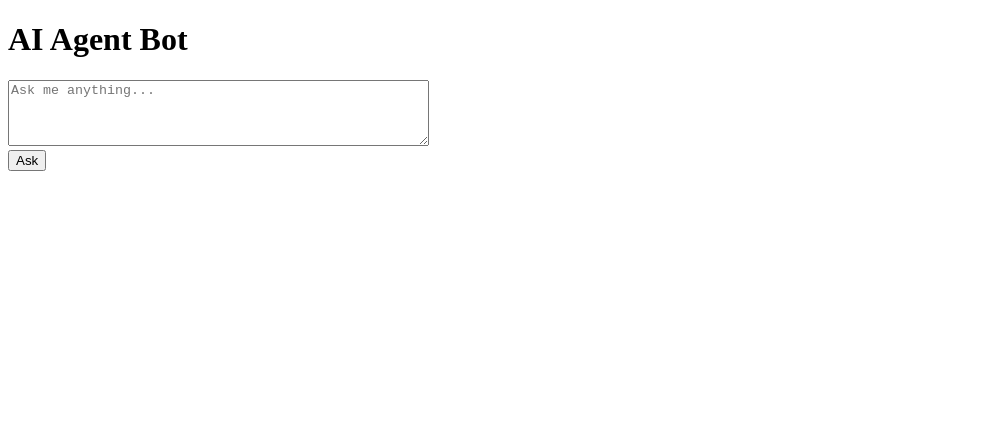
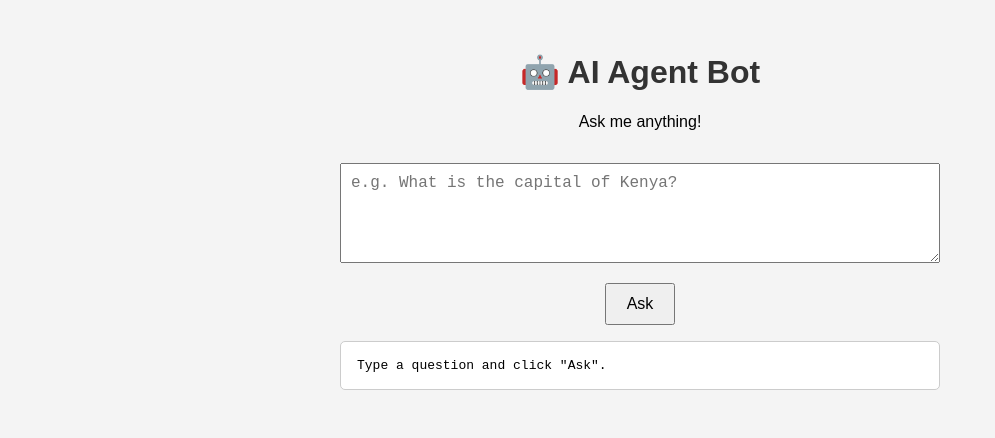
Before and after one commit to Antony-Njoroge/AI-Agent-bot, a website: page public/index.html in a window 1280 px wide. Shown: the whole page, without its empty margins (0-995 px from the left). Drawn offline with Linux system fonts and the light colour scheme.

Commit message:
Update index.html

```diff
--- a/public/index.html
+++ b/public/index.html
@@ -3,12 +3,52 @@
 <head>
   <meta charset="UTF-8" />
   <title>🤖 AI Agent Bot</title>
+  <style>
+    body {
+      font-family: Arial, sans-serif;
+      background: #f4f4f4;
+      padding: 2rem;
+      max-width: 600px;
+      margin: auto;
+      text-align: center;
+    }
+    h1 {
+      color: #333;
+    }
+    textarea {
+      width: 100%;
+      height: 100px;
+      font-size: 1rem;
+      padding: 10px;
+      margin-top: 1rem;
+      box-sizing: border-box;
+    }
+    button {
+      margin-top: 1rem;
+      padding: 10px 20px;
+      font-size: 1rem;
+      cursor: pointer;
+    }
+    pre {
+      text-align: left;
+      background: #fff;
+      padding: 1rem;
+      margin-top: 1rem;
+      border-radius: 5px;
+      white-space: pre-wrap;
+      word-wrap: break-word;
+      border: 1px solid #ccc;
+    }
+  </style>
 </head>
 <body>
-  <h1>AI Agent Bot</h1>
-  <textarea id="prompt" rows="4" cols="50" placeholder="Ask me anything..."></textarea><br/>
+  <h1>🤖 AI Agent Bot</h1>
+  <p>Ask me anything!</p>
+
+  <textarea id="prompt" placeholder="e.g. What is the capital of Kenya?"></textarea><br/>
   <button onclick="ask()">Ask</button>
-  <pre id="response"></pre>
+
+  <pre id="response">Type a question and click "Ask".</pre>
 
   <script>
     async function ask() {
@@ -16,6 +56,7 @@
       const output = document.getElementById('response');
       output.textContent = "Thinking...";
 
+      try {
         const res = await fetch('/api/agent', {
           method: 'POST',
           headers: { 'Content-Type': 'application/json' },
@@ -23,7 +64,17 @@
         });
 
         const data = await res.json();
-      output.textContent = data.choices?.[0]?.message?.content || JSON.stringify(data, null, 2);
+
+        if (data.choices && data.choices[0] && data.choices[0].message) {
+          output.textContent = data.choices[0].message.content;
+        } else {
+          output.textContent = "Error: " + JSON.stringify(data, null, 2);
+        }
+
+      } catch (error) {
+        console.error("Request error:", error);
+        output.textContent = "Connection error. Please try again.";
+      }
     }
   </script>
 </body>
```
Lines whose indentation alone changed are shown as unchanged.
